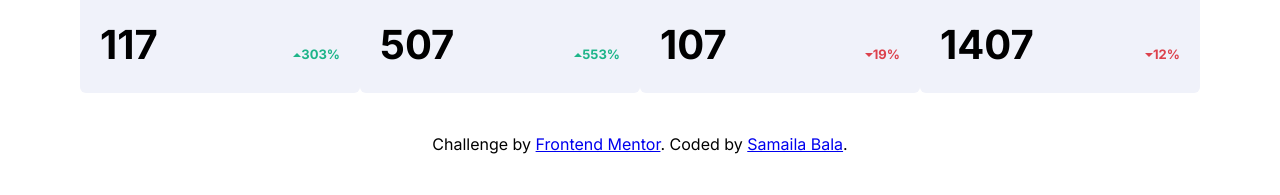
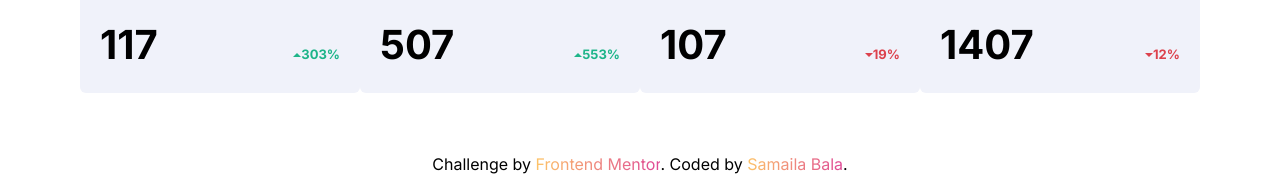
Before and after one commit to sa-ma/dashboard-with-theme-switcher, a website: page index.html in a window 1280 px wide. Shown: the part 676-871 px from the top of the page. Before the commit the page ends 831 px from the top, so only its background shows below. Drawn offline with Linux system fonts and the light colour scheme.

Commit message:
feat: add footer component

```diff
--- a/scss/abstracts/_variables.scss
+++ b/scss/abstracts/_variables.scss
@@ -6,6 +6,11 @@ $color-facebook: hsl(195, 100%, 50%);
 $color-twitter: hsl(203, 89%, 53%);
 $color-instagram: linear-gradient(
   to right,
+  hsl(37, 97%, 70%),
+  hsl(329, 70%, 58%)
+);
+$color-instagram-inverse: linear-gradient(
+  to left,
   hsl(37, 97%, 70%),
   hsl(329, 70%, 58%)
 );
--- /dev/null
+++ b/scss/components/_footer.scss
@@ -0,0 +1,17 @@
+.footer {
+  padding: 2rem;
+  &__link {
+    &:link,
+    &:visited {
+      text-decoration: none;
+      background-image: $color-instagram;
+      background-clip: text;
+      -webkit-background-clip: text;
+      color: transparent;
+      transition: background-image 0.8s ease-in;
+    }
+    &:hover {
+      background-image: $color-instagram-inverse;
+    }
+  }
+}
```
Also changed, not shown: css/style.css.
